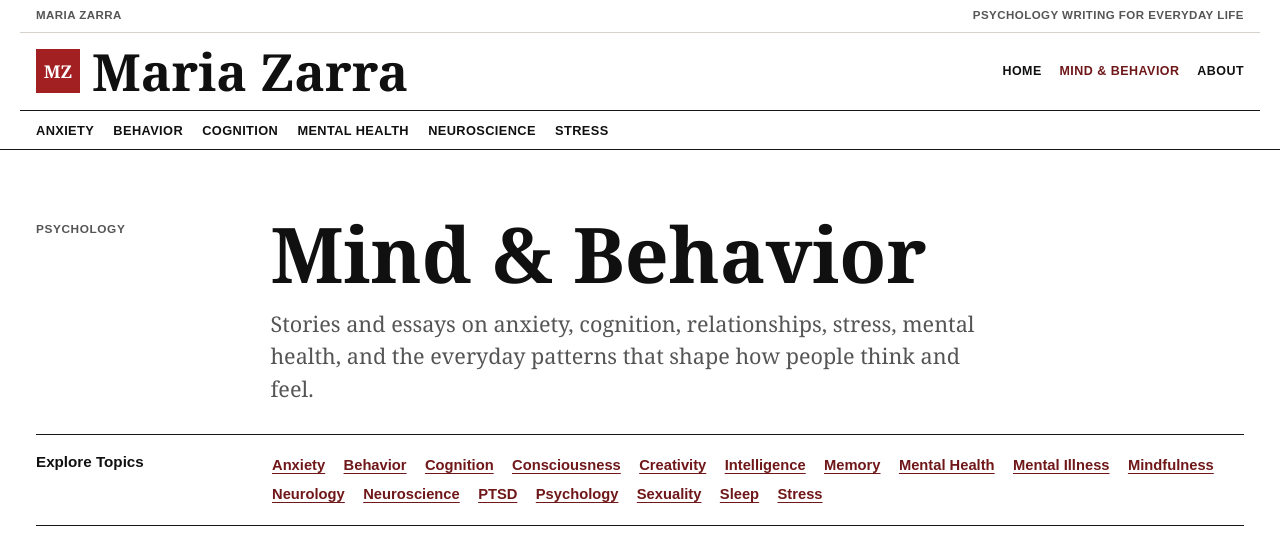
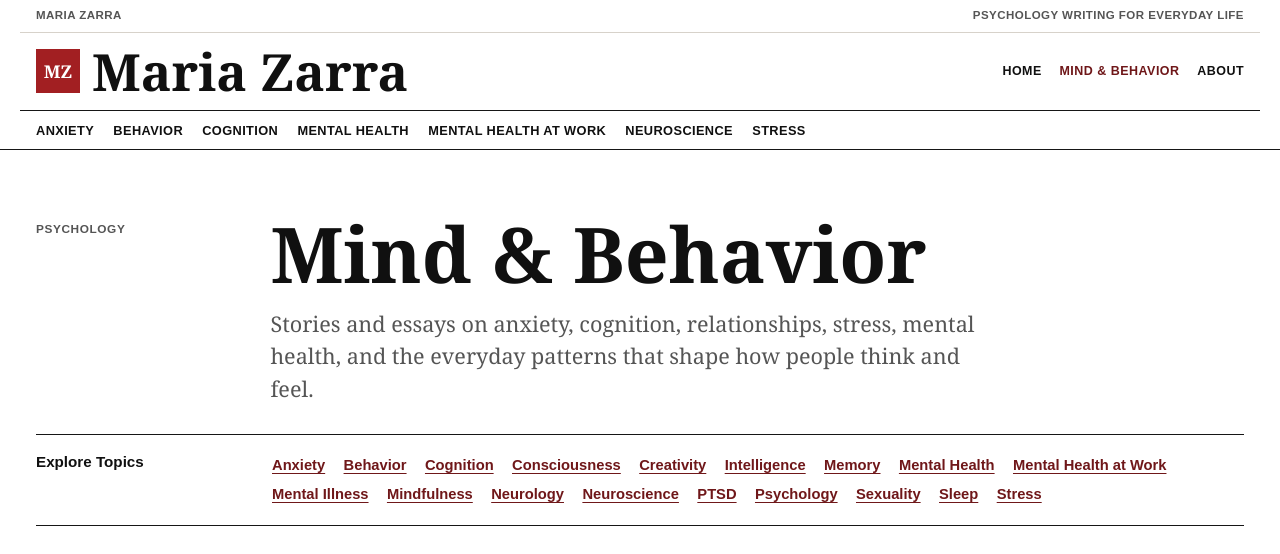
Before and after one commit to mariazarra/mariazarra.github.io, a Jekyll site: the page built from blog.md, in a window 1280 px wide, cut to the strip 0-554 px from the top of the page. Built offline with Jekyll 4.4.1, drawn with Linux system fonts in a browser that asks for light colours.

Commit message:
Add workplace mental health category

```diff
--- a/_layouts/default.html
+++ b/_layouts/default.html
@@ -29,6 +29,7 @@
         <a href="{{ '/blog/' | relative_url }}">Behavior</a>
         <a href="{{ '/blog/' | relative_url }}">Cognition</a>
         <a href="{{ '/blog/' | relative_url }}">Mental Health</a>
+        <a href="{{ '/blog/' | relative_url }}">Mental Health at Work</a>
         <a href="{{ '/blog/' | relative_url }}">Neuroscience</a>
         <a href="{{ '/blog/' | relative_url }}">Stress</a>
       </div>
--- a/blog.md
+++ b/blog.md
@@ -22,6 +22,7 @@ permalink: /blog/
     <a href="{{ '/blog/' | relative_url }}">Intelligence</a>
     <a href="{{ '/blog/' | relative_url }}">Memory</a>
     <a href="{{ '/blog/' | relative_url }}">Mental Health</a>
+    <a href="{{ '/blog/' | relative_url }}">Mental Health at Work</a>
     <a href="{{ '/blog/' | relative_url }}">Mental Illness</a>
     <a href="{{ '/blog/' | relative_url }}">Mindfulness</a>
     <a href="{{ '/blog/' | relative_url }}">Neurology</a>
```
